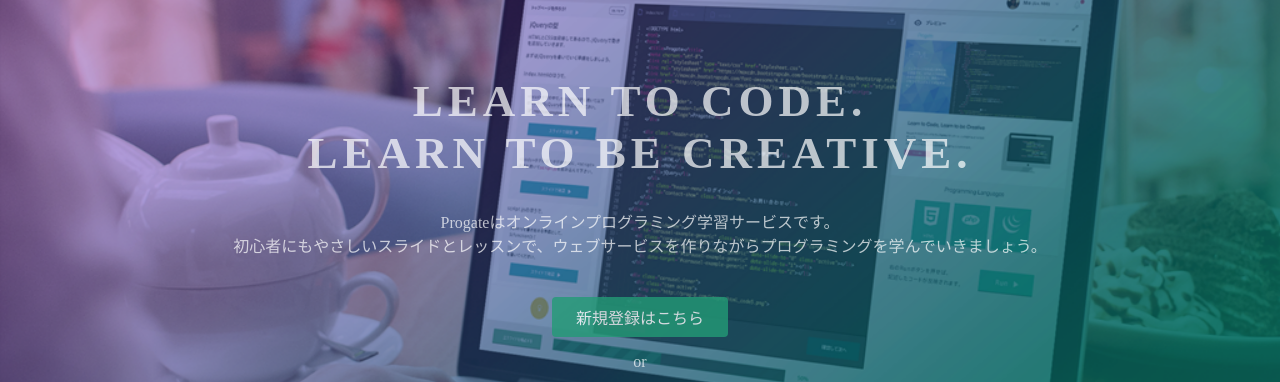
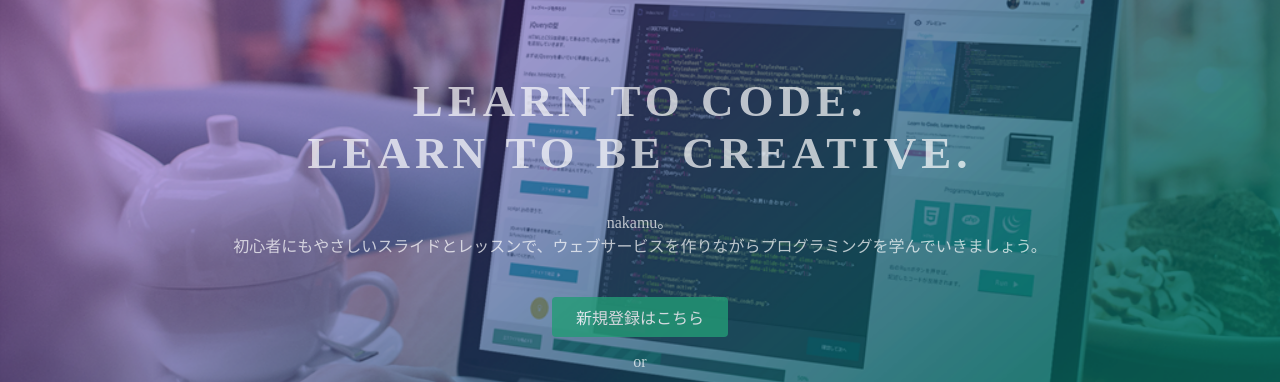
Before and after one commit to nakamu117/nakamu117.github.io, a plain HTML site: page index.html in a window 1280 px wide. Shown: the part 135-517 px from the top of the page. Drawn offline with Linux system fonts and the light colour scheme.

Commit message:
Update index.html

```diff
--- a/index.html
+++ b/index.html
@@ -24,7 +24,7 @@
   <div class="top-wrapper">
     <div class="container">
       <h1>LEARN TO CODE.<br>LEARN TO BE CREATIVE.</h1>
-      <p>Progateはオンラインプログラミング学習サービスです。<br>初心者にもやさしいスライドとレッスンで、ウェブサービスを作りながらプログラミングを学んでいきましょう。</p>
+      <p>nakamu。<br>初心者にもやさしいスライドとレッスンで、ウェブサービスを作りながらプログラミングを学んでいきましょう。</p>
       <div class="btn-wrapper">
         <a href="#" class="btn signup">新規登録はこちら</a>
         <p>or</p>
```
